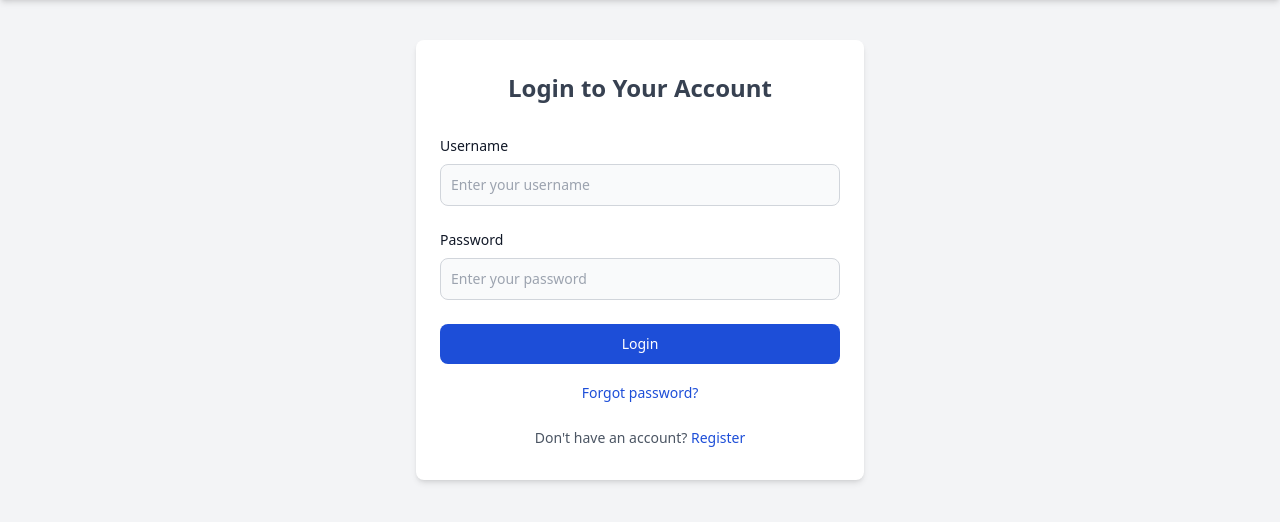
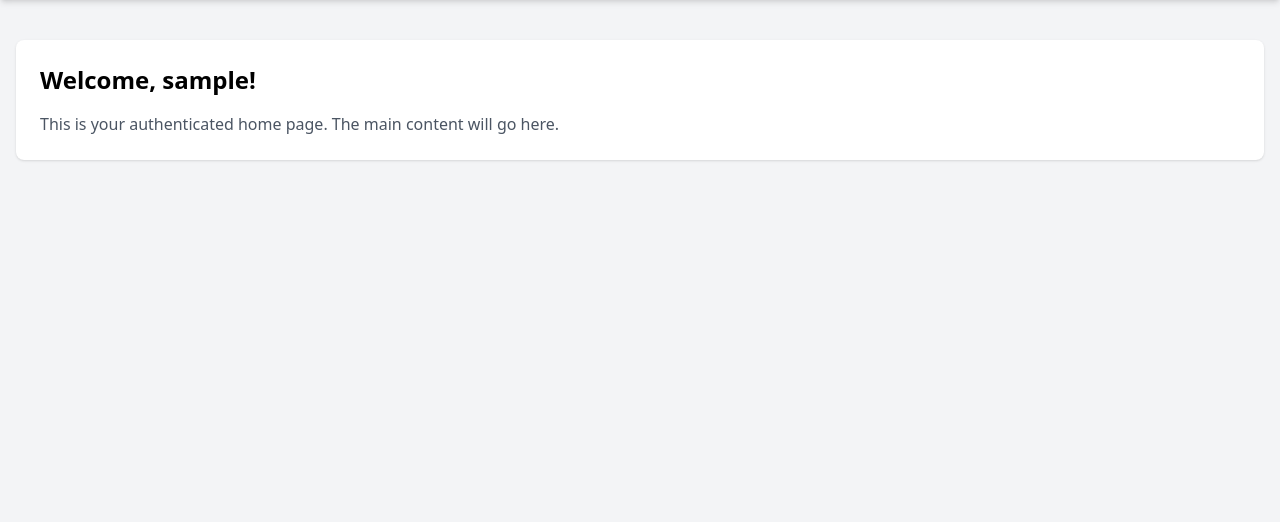
Before and after one commit to thanhdev/django-social-media, a Django app: template templates/home/index.html in a window 1280 px wide. Shown: the part 74-596 px from the top of the page. Run offline with Django 3.2, Linux system fonts and the light colour scheme; the template is opened without the code that fills it, so the values that code supplies are empty; the visitor is signed in with stand-in values (Sample User, id 1); parts of the project's set-up code (start-up, migrations or seed data) failed here and were passed over; some libraries are stand-ins or nearby versions.

Commit message:
refactor index page - use login_required

```diff
--- a/home/tests.py
+++ b/home/tests.py
@@ -13,7 +13,7 @@ class HomePageTestCase(TestCase):
     def test_home_page_unauthenticated(self):
         response = self.client.get(self.home_url)
         self.assertEqual(response.status_code, 302)
-        self.assertRedirects(response, reverse("login"))
+        self.assertRedirects(response, reverse("login") + "?next=/")
 
     def test_login_page_loads(self):
         response = self.client.get(reverse("login"))
@@ -25,7 +25,7 @@ class HomePageTestCase(TestCase):
         self.client.login(username="testuser", password="12345")
         response = self.client.get(self.home_url)
         self.assertEqual(response.status_code, 200)
-        self.assertTemplateUsed(response, "home/authenticated_home.html")
+        self.assertTemplateUsed(response, "home/index.html")
         self.assertContains(response, "Welcome, testuser!")
 
     def test_logout_link(self):
--- a/templates/home/index.html
+++ b/templates/home/index.html
@@ -1,28 +1,10 @@
 {% extends 'base/base.html' %}
 
-{% block title %}Login - Social Media App{% endblock %}
+{% block title %}Home - Social Media App{% endblock %}
 
 {% block content %}
-<div class="max-w-md mx-auto bg-white rounded-lg shadow-md overflow-hidden">
-    <div class="px-6 py-8">
-        <h2 class="text-2xl font-bold text-center text-gray-700 mb-8">Login to Your Account</h2>
-        <form>
-            <div class="mb-6">
-                <label for="username" class="block mb-2 text-sm font-medium text-gray-900">Username</label>
-                <input type="text" id="username" class="bg-gray-50 border border-gray-300 text-gray-900 text-sm rounded-lg focus:ring-blue-500 focus:border-blue-500 block w-full p-2.5" placeholder="Enter your username" required>
-            </div>
-            <div class="mb-6">
-                <label for="password" class="block mb-2 text-sm font-medium text-gray-900">Password</label>
-                <input type="password" id="password" class="bg-gray-50 border border-gray-300 text-gray-900 text-sm rounded-lg focus:ring-blue-500 focus:border-blue-500 block w-full p-2.5" placeholder="Enter your password" required>
-            </div>
-            <button type="submit" class="text-white bg-blue-700 hover:bg-blue-800 focus:ring-4 focus:outline-none focus:ring-blue-300 font-medium rounded-lg text-sm w-full px-5 py-2.5 text-center">Login</button>
-        </form>
-        <div class="mt-4 text-center">
-            <a href="#" class="text-sm text-blue-700 hover:underline">Forgot password?</a>
-        </div>
-        <div class="mt-6 text-center">
-            <p class="text-sm text-gray-600">Don't have an account? <a href="{% url 'register' %}" class="text-blue-700 hover:underline">Register</a></p>
-        </div>
-    </div>
+<div class="bg-white shadow rounded-lg p-6">
+    <h1 class="text-2xl font-bold mb-4">Welcome, {{ user.username }}!</h1>
+    <p class="text-gray-600">This is your authenticated home page. The main content will go here.</p>
 </div>
 {% endblock %}
```
Also changed, not shown: home/views.py (+3 -9 lines), templates/home/authenticated_home.html (deleted, +0 -10 lines).
